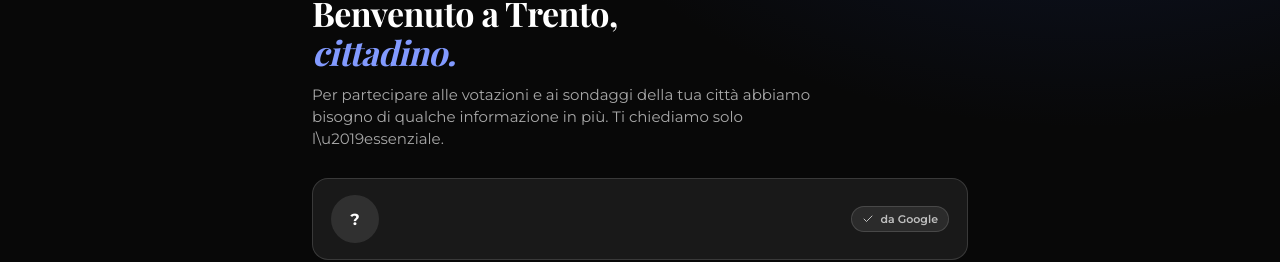
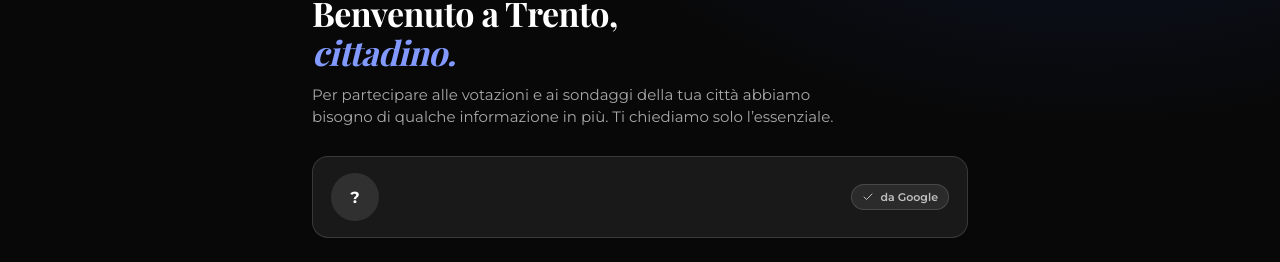
Before and after one commit to ErnestoBeltrami/Ingegneria_Software, a React (Vite) app in the folder deliverable_2/frontend/: page /completa-profilo in a window 1280 px wide. Shown: the part 128-390 px from the top of the page. Built offline with nearby package versions, Linux system fonts and the light colour scheme; no server answers.

Commit message:
fix: sostituisci escape Unicode letterale con carattere reale nel subtitle

```diff
--- a/deliverable_2/frontend/src/pages/CompletaProfiloPage.jsx
+++ b/deliverable_2/frontend/src/pages/CompletaProfiloPage.jsx
@@ -129,7 +129,7 @@ export default function CompletaProfiloPage({
           </h1>
           <p className="cp-header__subtitle">
             Per partecipare alle votazioni e ai sondaggi della tua città abbiamo bisogno di
-            qualche informazione in più. Ti chiediamo solo l\u2019essenziale.
+            qualche informazione in più. Ti chiediamo solo l’essenziale.
           </p>
         </header>
 
```
